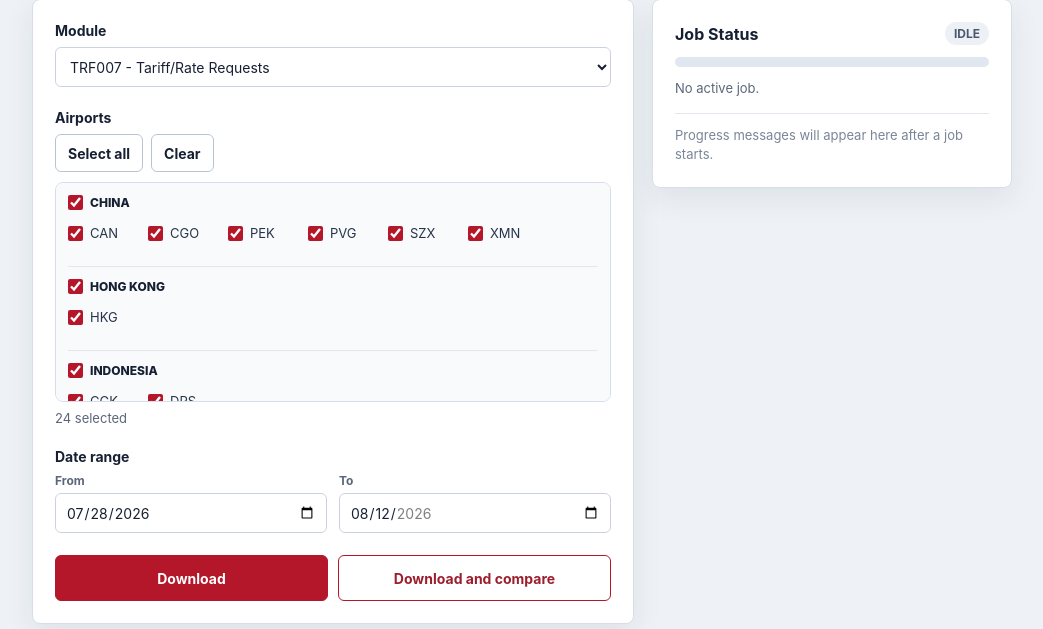
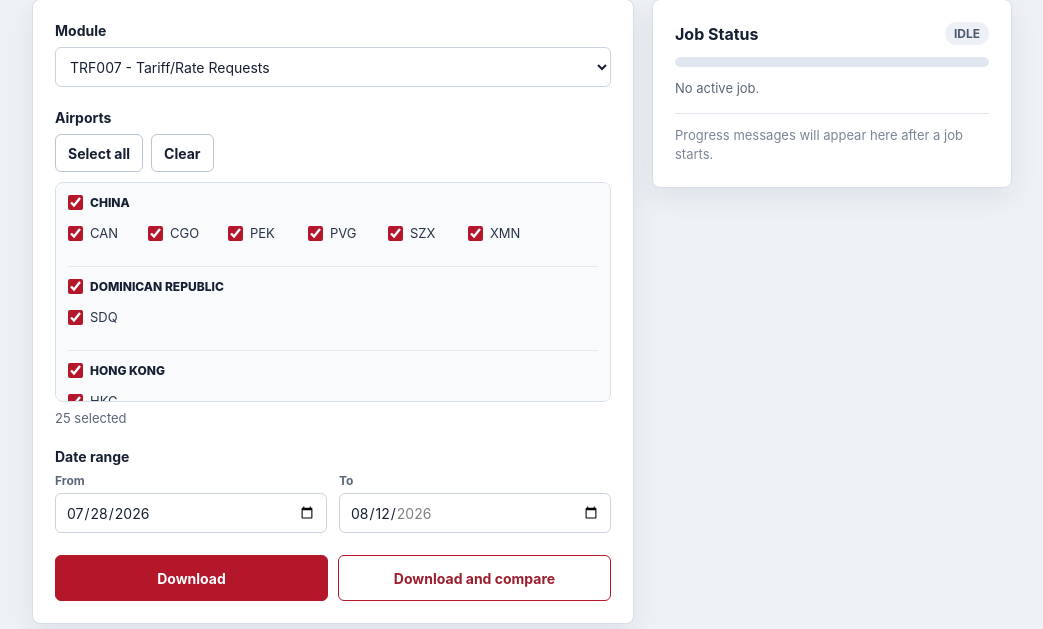
Before and after one commit to sharon-gf/avianca-icargo, a Flask app: page / in a window 1280 px wide. Shown: the part 98-727 px from the top of the page, without its empty margins (118-1161 px from the left). Run offline with Flask 3, Linux system fonts and the light colour scheme.

Commit message:
Add files via upload

```diff
--- a/templates/index.html
+++ b/templates/index.html
@@ -574,6 +574,7 @@
     <script>
         const AIRPORT_GROUPS = [
             { country: "China", countryCode: "CN", airports: ["CAN", "CGO", "PEK", "PVG", "SZX", "XMN"] },
+            { country: "Dominican Republic", airports: ["SDQ"] },
             { country: "Hong Kong", countryCode: "HK", airports: ["HKG"] },
             { country: "Indonesia", countryCode: "ID", airports: ["CGK", "DPS"] },
             { country: "Japan", countryCode: "JP", airports: ["HND", "KIX", "NGO", "NRT"] },
```
